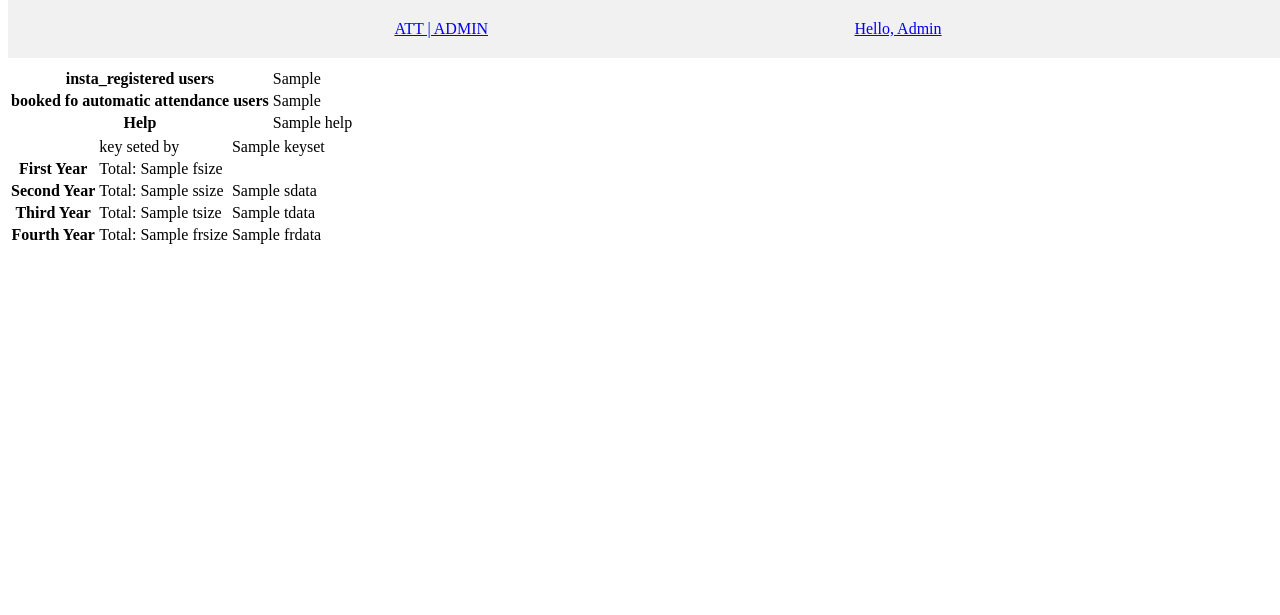
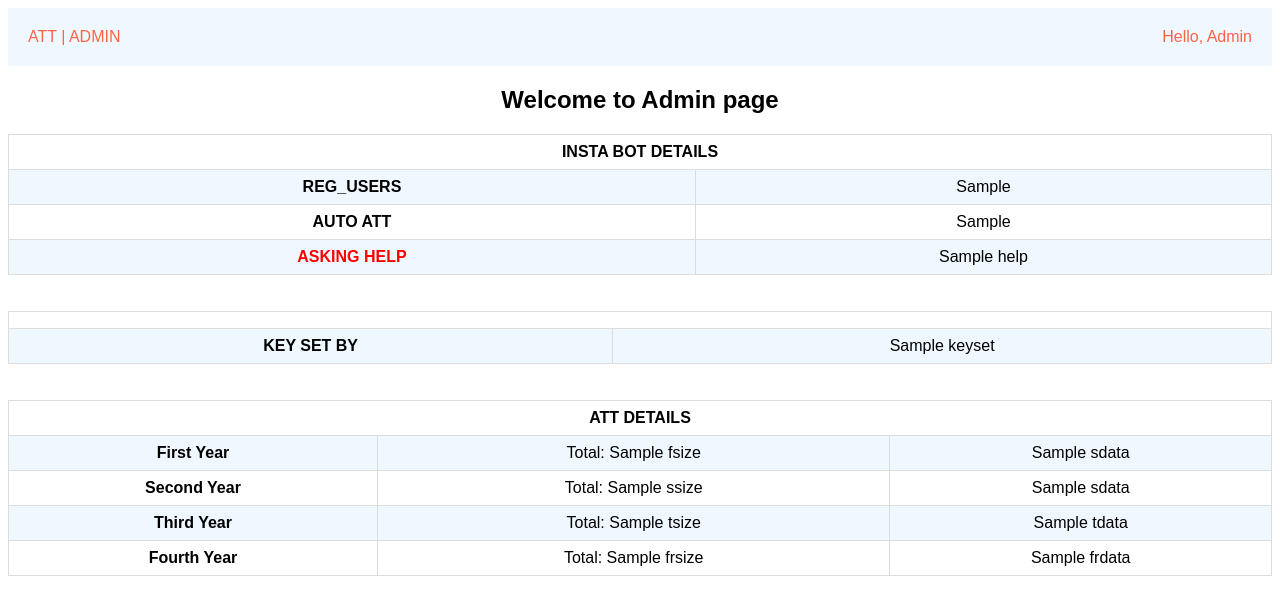
Before and after one commit to Sameer7878/connectatt, a Flask app: template templates/adminsuc.html in a window 1280 px wide. Shown: the top 615 px of the page. Run offline with Flask 2, Linux system fonts and the light colour scheme; the template is opened without the code that fills it: most values are stand-ins (such as "Sample title", 1, 10 or a date in 2020); parts of the project's set-up code (start-up, migrations or seed data) failed here and were passed over; some libraries are stand-ins or nearby versions.

Commit message:
admin page

```diff
--- a/app.py
+++ b/app.py
@@ -2046,8 +2046,7 @@ def adminadata():
     cur.execute(f"SELECT count(rolid) from instad where book_req='true';")
     booked_req=cur.fetchone()
     cur.execute(f"select insta_username from instad where active_status='false';")
-    help=cur.fetchone()
-
+    help=cur.fetchall()
     #Fetching for ATT SITE
     cur.execute(f"select count(rollno) from main where password !='null';")
     keyset=cur.fetchone()
--- a/templates/adminsuc.html
+++ b/templates/adminsuc.html
@@ -2,6 +2,7 @@
 <html lang="en">
 <head>
     <meta name="google-site-verification" content="yvF7XLG_qSMm67vKZjdTbkHaoz8B4CG41SBSxVswoAQ" />
+
     <meta charset="UTF-8">
     <meta name="keywords" content="Attendance, nbkristattendance, nbkrist, nbkr, attnbkr, attnbkrist">
     <meta name="description" content="Check Your Attendance here.">
@@ -10,58 +11,92 @@
     <link rel="icon" type="image/x-icon" sizes="32x32" href="../static/img/favicon-32x32.png">
     <link rel="icon" type="image/x-icon" sizes="16x16" href="../static/img/favicon-16x16.png">
     <link rel="manifest" href="/site.webmanifest">
-    <link rel="stylesheet" type="text/css" href="../static/css/home.css">
+    <link rel="stylesheet" type="text/css" href="{{ url_for('static',filename='css/main.css') }}" />
+
+      <link rel="stylesheet" type="text/css" href="{{ url_for('static',filename='css/home.css') }}" />
     <title>Att | Admin</title>
 </head>
 <style>
-    .header{
+    .header_ad{
         padding: 20px;
-        top: 0;
-        position: fixed;
+        position: relative;
+        width: auto;
+        background-color: aliceblue;
+        color: tomato;
+    }
+    .header_ad div{
+        display: flex;
+        justify-content: space-between;
+    }
+    table {
+        font-family: arial, sans-serif;
+        border-collapse: collapse;
         width: 100%;
-        background-color: #f1f1f1;
-        display: flex;
-        justify-content: space-evenly;
 
-}
+    }
+    td, th {
+      border: 1px solid #dddddd;
+      text-align: center;
+      padding: 8px;
+
+    }
+    tr:nth-child(even) {
+      background-color: aliceblue;
+    }
+    a{
+        text-decoration: none;
+        color: tomato;
+    }
 </style>
-<header>
-    <div class="header">
+<div class="header_ad">
+    <div>
         <a href="{{ url_for('home') }}" class="logo" > ATT | ADMIN</a>
-        <div class="header-right">
             <a class="name" href="{{ url_for('adminsuccess') }}">Hello, Admin</a>
-        </div>
     </div>
-</header>
+</div>
 <body>
 <h2 style="text-align: center">Welcome to Admin page</h2>
 <!-- Insta BOT-->
 
 <table>
     <tr>
-        <th>insta_registered users</th>
+        <th colspan="3">INSTA BOT DETAILS</th>
+    </tr>
+    <tr>
+        <th>REG_USERS</th>
         <td>{{ reg_users }}</td>
     </tr>
     <tr>
-        <th>booked fo automatic attendance users</th>
+        <th>AUTO ATT</th>
         <td>{{ booked_req }}</td>
     </tr>
     <tr>
-        <th>Help</th>
+        <th style="color: red">ASKING HELP</th>
         <td>{{ help }}</td>
     </tr>
 </table>
 
+<br><br>
 <!-- insta BOT-->
 <table>
     <tr>
-        <th></th>
-        <td>key seted by</td>
+        <th colspan="2"></th>
+    </tr>
+    <tr>
+
+        <th>KEY SET BY</th>
         <td>{{ keyset}}</td>
+    </tr>
+</table>
+<br><br>
+<table>
+    <tr>
+        <th colspan="3">ATT DETAILS</th>
     </tr>
     <tr>
         <th>First Year</th>
         <td>Total: {{ fsize }}</td>
+        <td>{{ sdata }}</td>
     </tr>
 
 
```
